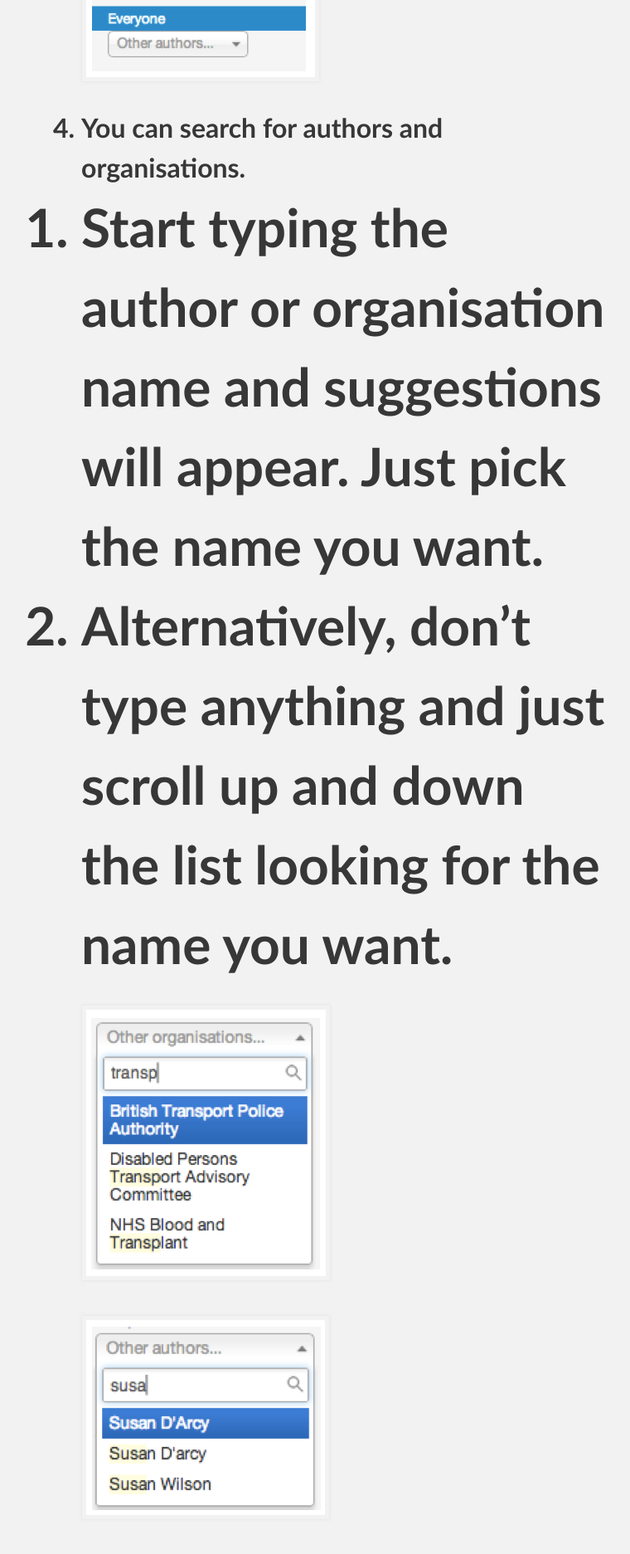
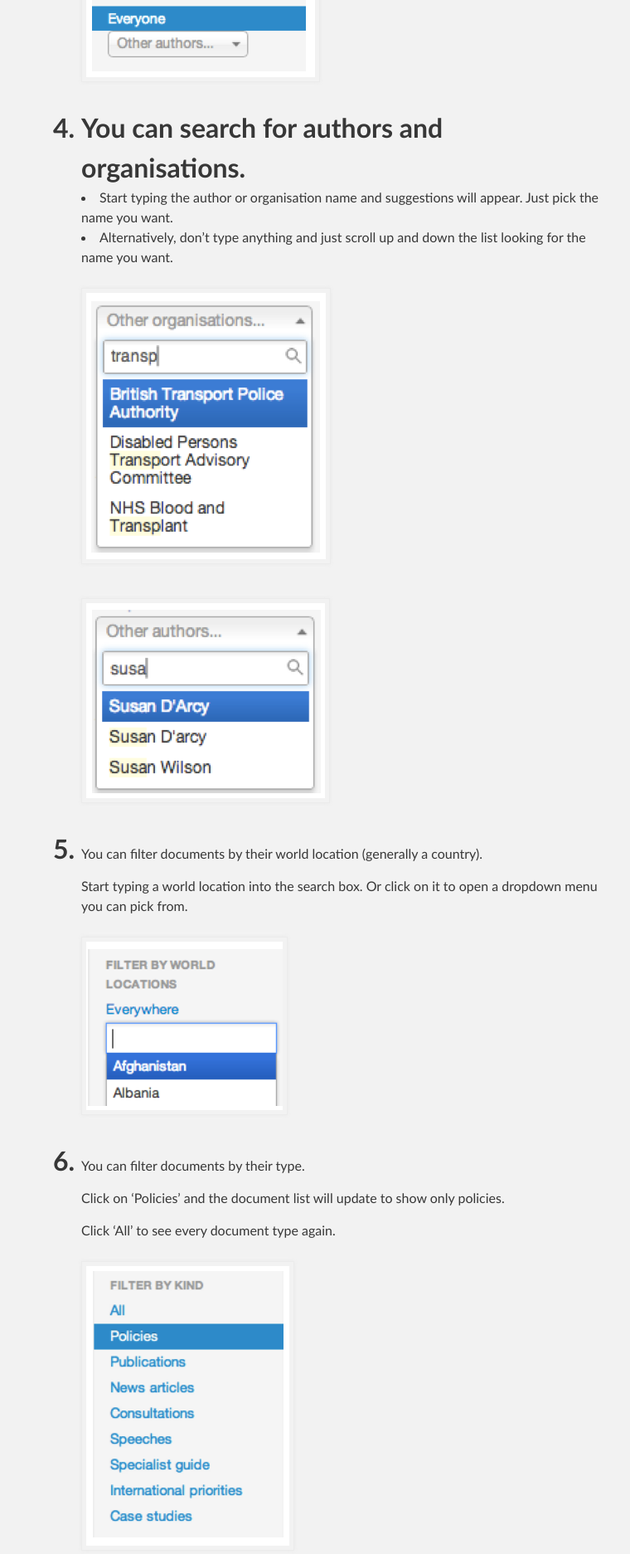
Before and after one commit to alphagov/inside-government-admin-guide, a Jekyll site: the page built from first-steps/document-filters.md, in a window 1280 px wide. Shown: the part 1554-3427 px from the top of the page at 83% size, without its empty margins (222-982 px from the left). Built offline with Jekyll 4.4.1, drawn with Linux system fonts in a browser that asks for light colours.

Commit message:
Correct formatting of nested bullets in lists

```diff
--- a/stylesheets/stylesheet.css
+++ b/stylesheets/stylesheet.css
@@ -220,6 +220,12 @@
   font-size: 50%;
 }
 
+ol ul li {
+  font-size: 50%;
+  list-style: disc inside;
+  font-weight: normal;
+}
+
 dl dt {
   font-weight: bold;
 }
```
